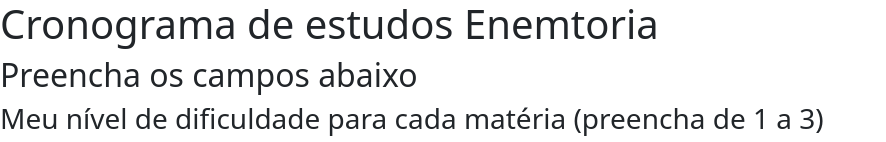
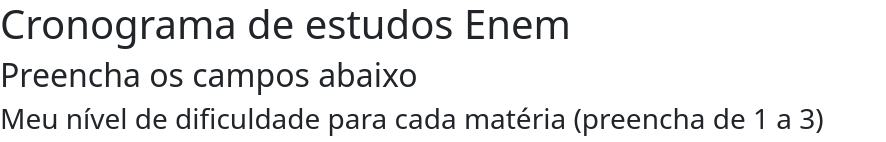
Before and after one commit to ViniciusBernucci/calculadoraestudosENEM, a React (Vite) app: page / in a window 1280 px wide. Shown: the top 142 px of the page, without its empty margins (0-886 px from the left). Built offline with nearby package versions, Linux system fonts and the light colour scheme.

Commit message:
Modificação H1

```diff
--- a/src/App.jsx
+++ b/src/App.jsx
@@ -21,7 +21,7 @@
 
   return (
     <div className="App">
-      <h1>Cronograma de estudos Enemtoria</h1>
+      <h1>Cronograma de estudos Enem</h1>
       <h2>Preencha os campos abaixo</h2>
       <h3>Meu nível de dificuldade para cada matéria (preencha de 1 a 3)</h3>
 
```
